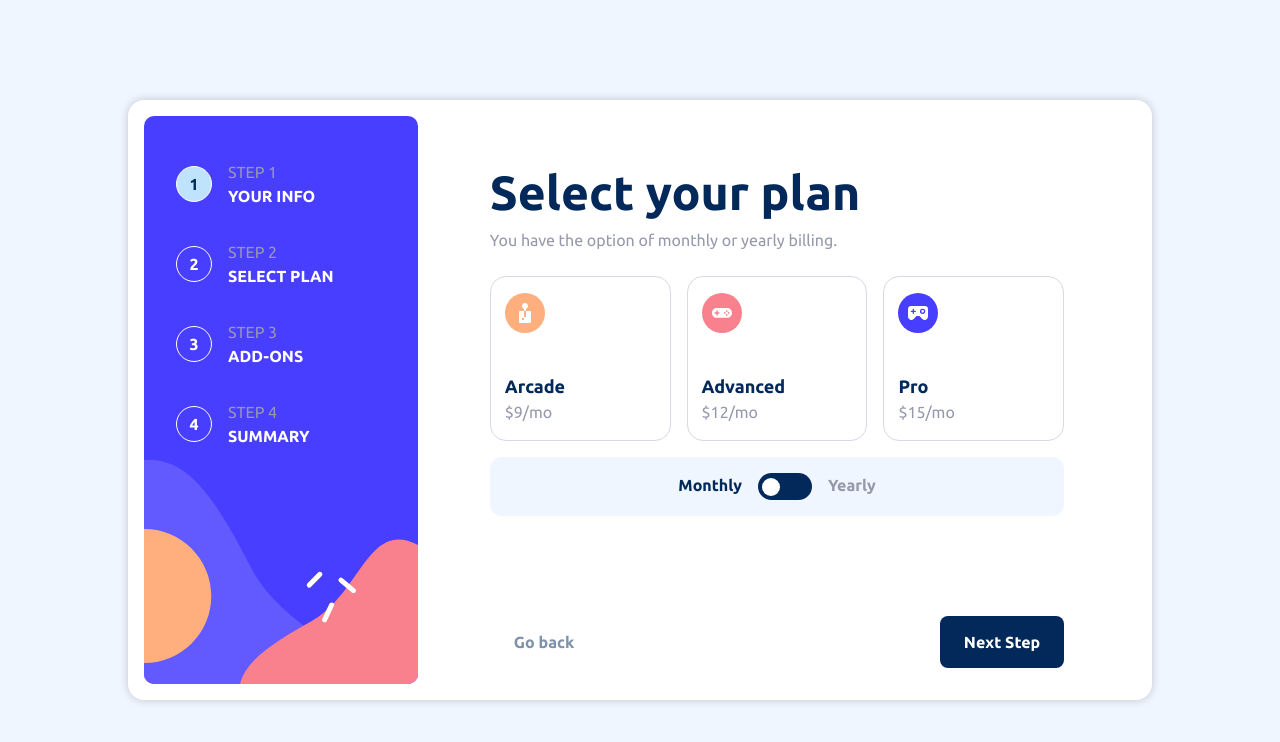
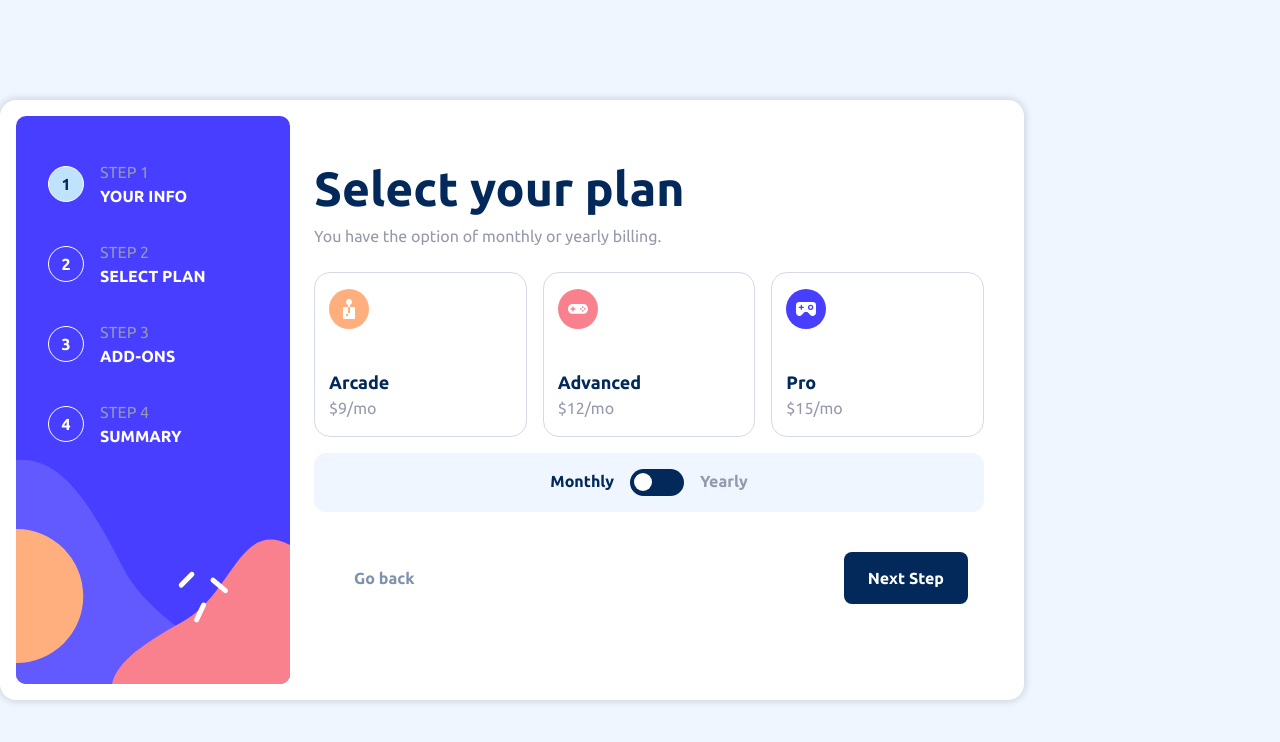
Before and after one commit to frontendfixer/multi-step-form, a React (Vite) app: page /user-plans in a window 1280 px wide. Shown: the top 742 px of the page. Built offline with nearby package versions, Linux system fonts and the light colour scheme.

Commit message:
create utility component

```diff
--- a/src/App.scss
+++ b/src/App.scss
@@ -1,21 +1,34 @@
 @use './assets/scss/mixin' as *;
 
 #root {
-  max-width: 1280px;
-  padding: 2rem;
-  margin: 0 auto;
-  text-align: center;
+  min-height: 100dvh;
+  @include mq-min(small) {
+    display: flex;
+    align-items: center;
+    justify-content: center;
+  }
+}
+
+.form-wrapper {
+  height: 100%;
+  display: flex;
+  flex-direction: column;
+  justify-content: space-between;
 }
 
 .form__body__container {
-  padding-block-start: 2.5rem;
-  width: 80%;
-  height: 100%;
+  padding-block-start: clamp(1.5rem, 2.78vw, 2.5rem);
+  padding-block-end: 1.5rem;
+  padding-inline: 1.5rem;
+  width: 90%;
   margin-inline: auto;
   text-align: left;
   display: flex;
   flex-direction: column;
   justify-content: space-between;
+  background-color: var(--white);
+  border-radius: 1rem;
+  box-shadow: 0 0 10px 0 rgba(0 0 0 /0.2);
 
   h2 {
     font-size: var(--fs-700);
@@ -23,9 +36,14 @@
       color: var(--cool_gray);
     }
   }
+  @include mq-min(small) {
+    box-shadow: unset;
+    width: 100%;
+  }
 }
 
 .button__container {
+  padding-inline: 1rem;
   padding-block: 1rem;
   background-color: var(--white);
   display: flex;
@@ -34,3 +52,15 @@
     margin-inline-start: auto;
   }
 }
+
+.discount {
+  position: absolute;
+  background-color: var(--purplish);
+  color: var(--white);
+  font-size: 80%;
+  font-weight: var(--fw-500);
+  padding-inline: 0.75rem;
+  border-radius: 0.125rem;
+  top: 0;
+  right: 0;
+}
```
